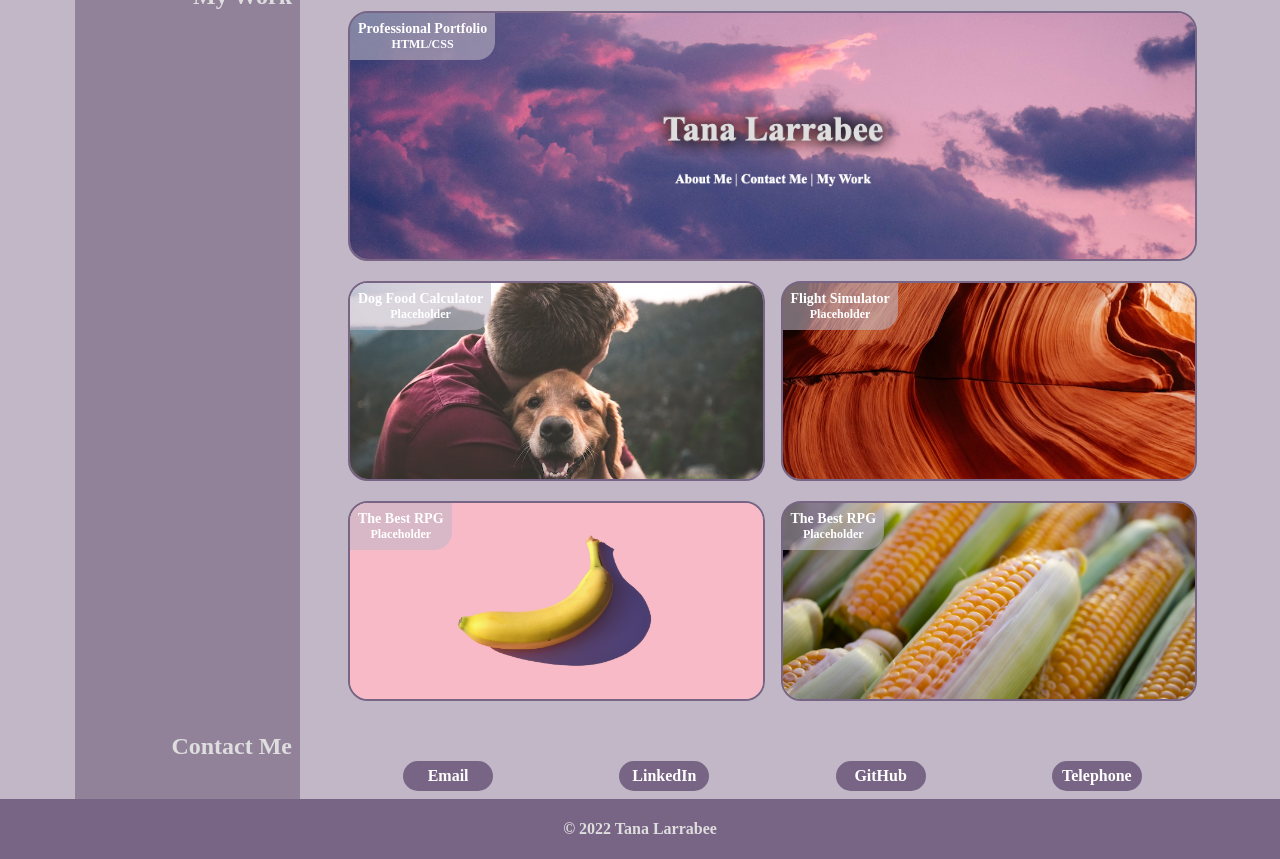
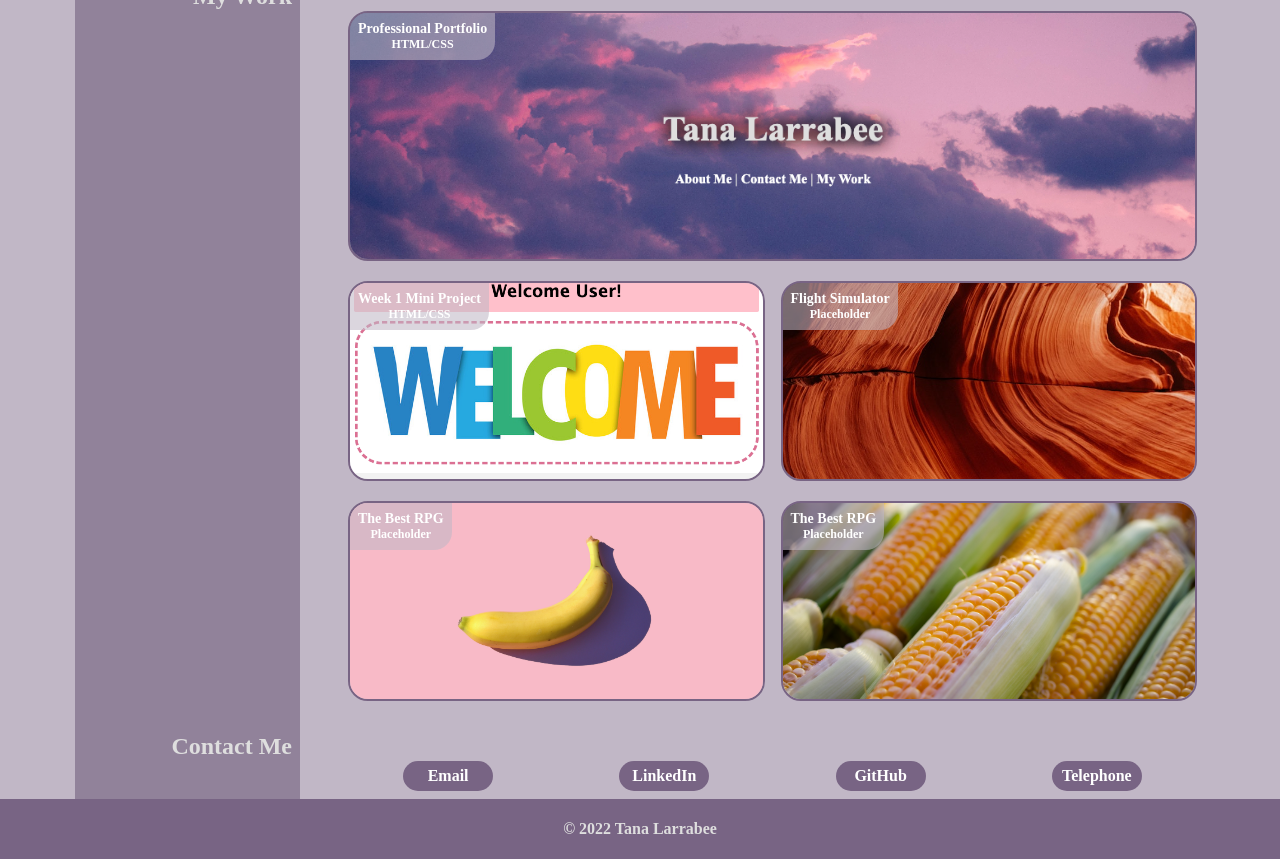
Before and after one commit to Jonochi/portfolio, a plain HTML site: page index.html in a window 1280 px wide. Shown: the part 726-1585 px from the top of the page. Drawn offline with Linux system fonts and the light colour scheme.

Commit message:
added a project to work cards

```diff
--- a/index.html
+++ b/index.html
@@ -61,12 +61,12 @@
                     </a>
                 </div>
                 <div class="secondary-project">
-                    <a href="#">
+                    <a href="https://jonochi.github.io/landing-page-project/">
                         <div class="project-info">
-                            <h3>Dog Food Calculator</h3>
-                            <p>Placeholder</p>
+                            <h3>Week 1 Mini Project</h3>
+                            <p>HTML/CSS</p>
                         </div>
-                        <img src="./assets/images/dog.jpg" alt="Dog Fool Calculator Project Placeholder" />
+                        <img src="./assets/images/week1MiniProject.png" alt="Week 1 Mini Project" />
                     </a>
                 </div>
                 <div class="secondary-project">
```
Also changed, not shown: assets/images/week1MiniProject.png (added), 1 other file.
